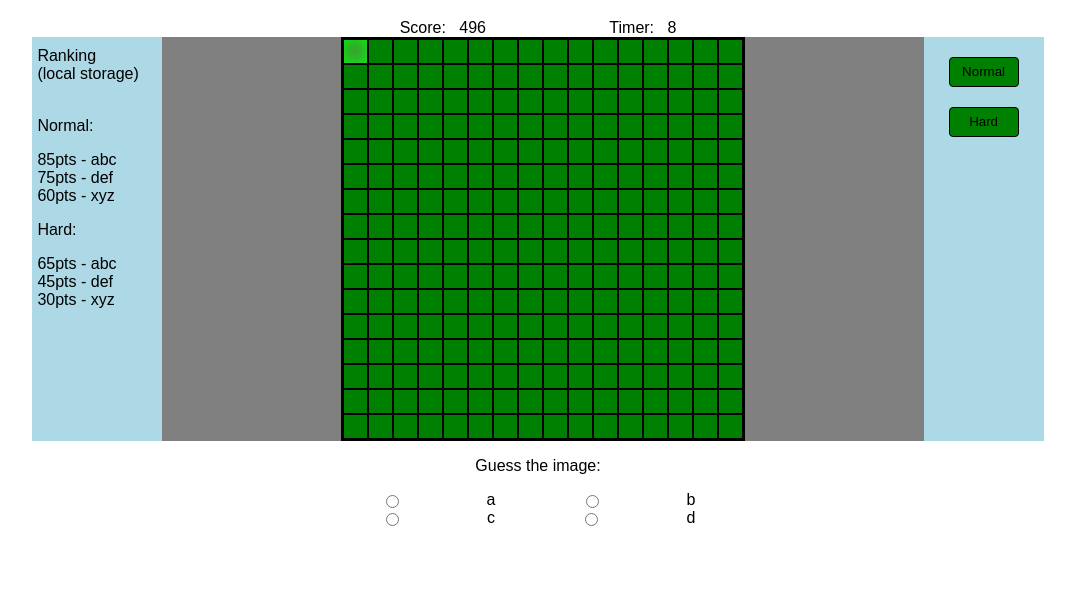
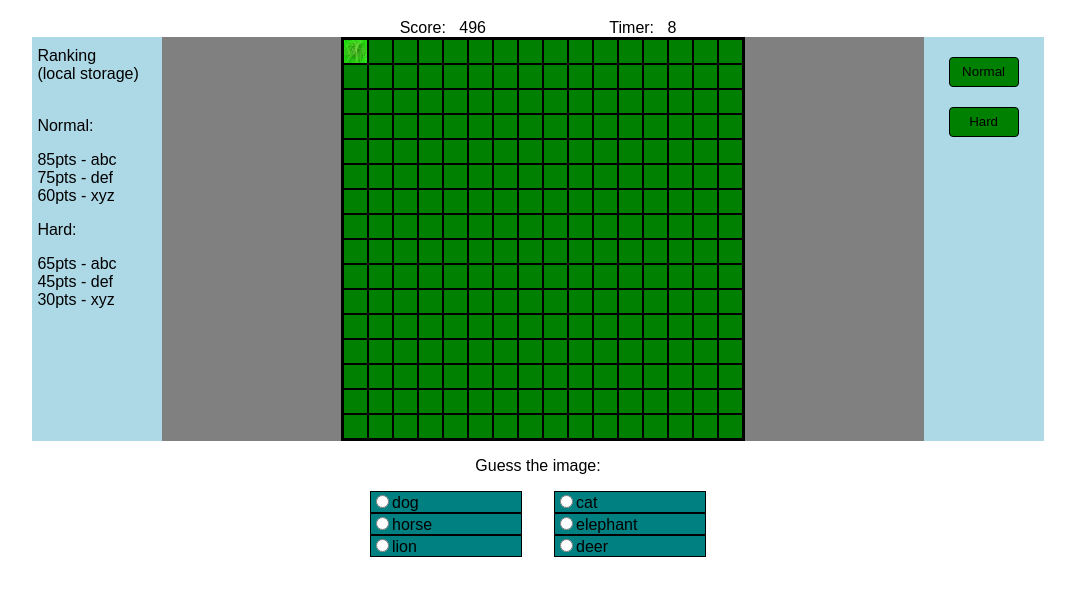
Before and after one commit to safiyc/reveal-the-image, a plain HTML site: page index.html in a window 1280 px wide. Both pictures are taken after a click on the button 457 px from the left and 112 px from the top of the page. Shown: the part 61-656 px from the top of the page, without its empty margins (102-1177 px from the left). Drawn offline with Linux system fonts and the light colour scheme.

Commit message:
Link answer choices to image

```diff
--- a/css/style.css
+++ b/css/style.css
@@ -96,5 +96,13 @@
 
 .answers {
     display: flex;
-    justify-content: space-around;
+    justify-content: space-evenly;
+    width: 100%;
+    text-align: left;
 }
+
+.answers > div {
+    background: teal;
+    border: 1px solid black;
+    width: 150px;
+}
--- a/index.html
+++ b/index.html
@@ -40,12 +40,28 @@
             <div class="q-a">
                 <p>Guess the image:</p>
                 <div class="answers">
-                    <input type="radio" name="answer" value="">a
-                    <input type="radio" name="answer" value="">b
+                    <div>
+                        <input class="answer" type="radio" name="choices" value="1">dog
+                    </div>
+                    <div>
+                        <input class="answer" type="radio" name="choices" value="2">cat
+                    </div>
                 </div>
                 <div class="answers">
-                    <input type="radio" name="answer" value="">c
-                    <input type="radio" name="answer" value="">d
+                        <div>
+                            <input class="answer" type="radio" name="choices" value="3">horse
+                        </div>
+                        <div>
+                            <input class="answer" type="radio" name="choices" value="4">elephant
+                        </div>
+                </div>
+                <div class="answers">
+                        <div>
+                            <input class="answer" type="radio" name="choices" value="5">lion
+                        </div>
+                        <div>
+                            <input class="answer" type="radio" name="choices" value="6">deer
+                        </div>
                 </div>
             </div>
         </div>
--- a/js/script.js
+++ b/js/script.js
@@ -1,3 +1,5 @@
+// not a good thing to have these global variables; not secure
+
 // gridBox-> 400px by 400px
 const gridBox = document.querySelector(".grid-box");
 const normal = document.querySelector("#normal");
@@ -11,6 +13,7 @@ let timeAmount = t;
 let score = s;
 let timer;
 let columns;
+let randomImgNum;
 
 // create grid; default 16x16 blocks
 function createGrid (gridSize) {
@@ -35,15 +38,16 @@ function createGrid (gridSize) {
     document.getElementById("time-amount").textContent = timeAmount;
     document.getElementById("score").textContent = score;
 
-    randomBgImg();
+    randomizeImg();
+    linkImgToAnswer();
     breakBlock();
 }
 
-// randomize gridBox bg image
-function randomBgImg () {
-    let randomNum = Math.floor(Math.random() * 3) + 1;
+// randomize gridBox bg img and return value of img
+function randomizeImg () {
+    randomImgNum = Math.floor(Math.random() * 3) + 1;
 
-    switch(randomNum) {
+    switch(randomImgNum) {
         case 1:
             alert("1 - ball");
             gridBox.style.backgroundImage = "url('./img/soccerball.jpg')";
@@ -55,6 +59,28 @@ function randomBgImg () {
         case 3:
             alert("3 - disc");
             gridBox.style.backgroundImage = "url('./img/frisbees.jpg')";
+    }
+}
+
+// compare answer to img and display outcome
+function linkImgToAnswer () {
+    let answerBtns = document.querySelectorAll(".answer");
+
+    for (let i = 0; i < answerBtns.length; i++) {
+        answerBtns[i].addEventListener("click", function () {
+            if (answerBtns[i].getAttribute("value") == randomImgNum) {
+                console.log("correct match: ", randomImgNum);
+                // need to display win message
+                // need to reveal img
+
+                // implement localstorage to save score?
+            } else {
+                score -= 50;
+                console.log("incorrect match");
+                // when to display lose message? When score to 0? After all answers are clicked?
+            }
+            document.getElementById("score").textContent = score;
+        });
     }
 }
 
@@ -102,6 +128,7 @@ function startTimer () {
             if (timeAmount <= 0) {
                 columns.forEach(function (column) {
                     column.disabled = true;
+                    // display blocks disabled; time to guess?
                 });
             }
         }, 1000);
@@ -114,7 +141,7 @@ function resetIt () {
         gridBox.removeChild(gridBox.firstChild);
     }
 
-    timeAmount = g;
+    timeAmount = t;
     score = s;
 
     stopTimer(timer);
```
